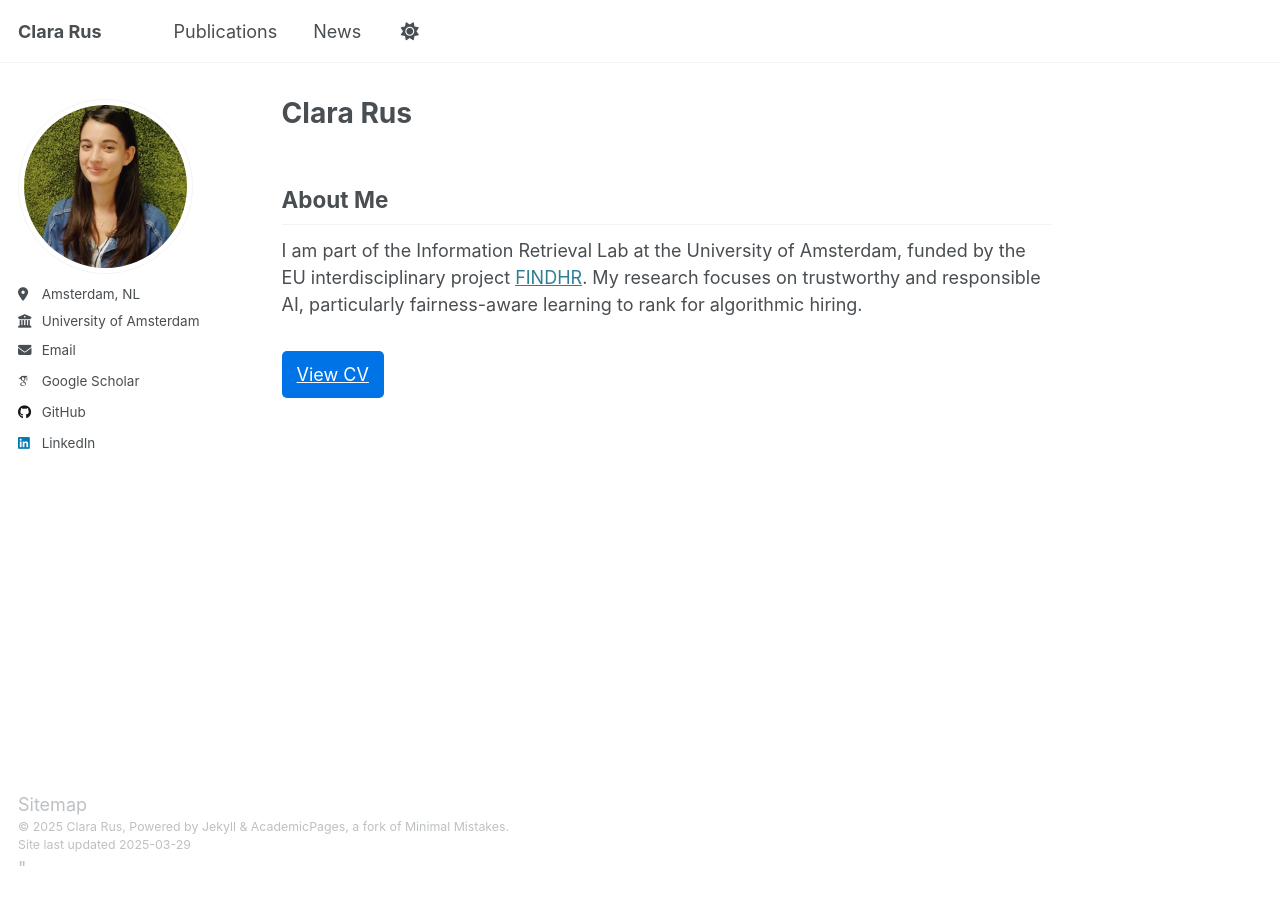
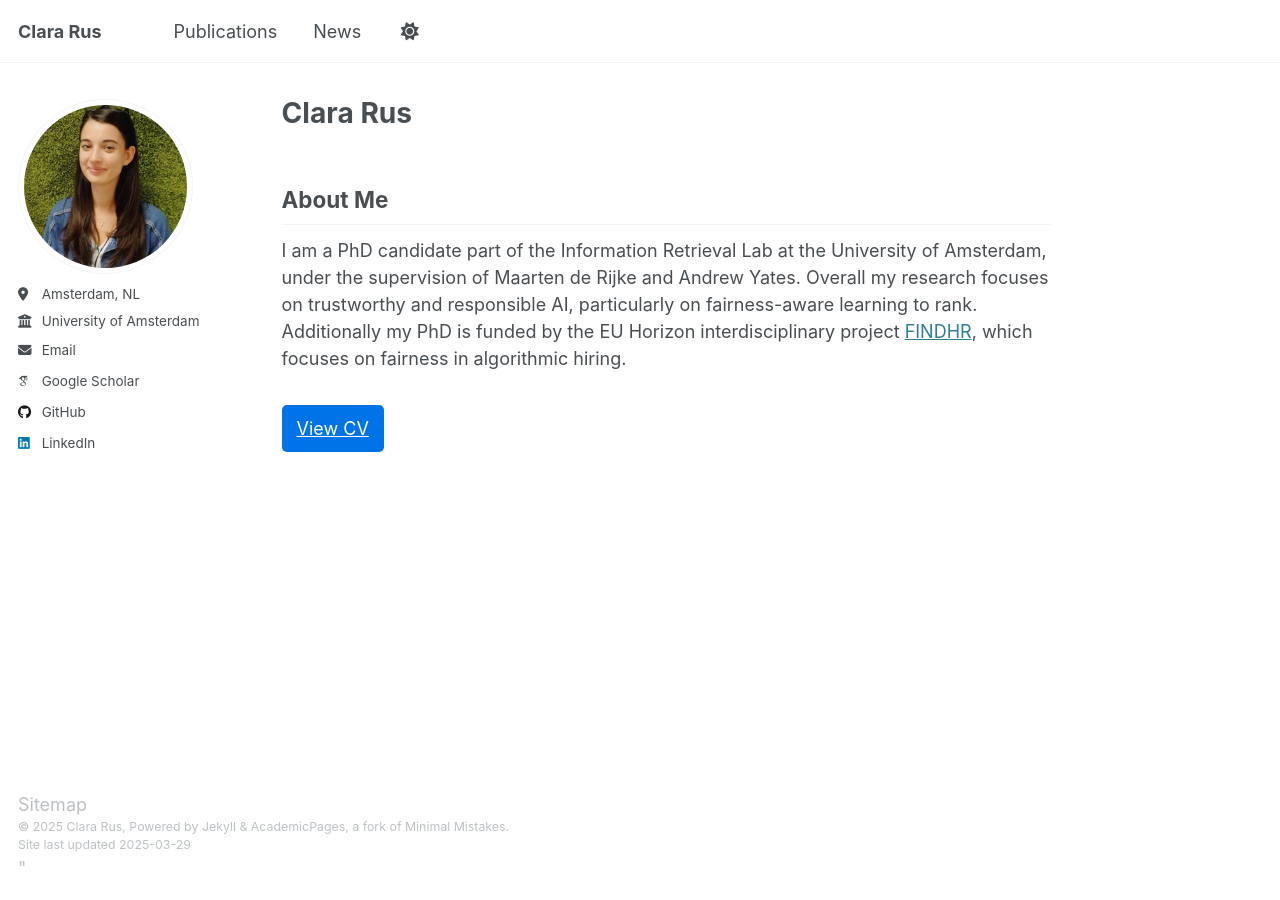
Before and after one commit to ClaraRus/ClaraRus.github.io, a Jekyll site: the page built from _pages/clara.html, in a window 1280 px wide. Built offline with Jekyll 4.4.1, drawn with Linux system fonts in a browser that asks for light colours; some web fonts are replaced.

Commit message:
Update clara.html

```diff
--- a/_pages/clara.html
+++ b/_pages/clara.html
@@ -5,7 +5,8 @@ author_profile: true
 ---
 <section id="about">
         <h2>About Me</h2>
-        <p>I am part of the Information Retrieval Lab at the University of Amsterdam, funded by the EU interdisciplinary project <a href="https://findhr.eu/">FINDHR</a>. My research focuses on trustworthy and responsible AI, particularly fairness-aware learning to rank for algorithmic hiring.</p>
+        <p>I am a PhD candidate part of the Information Retrieval Lab at the University of Amsterdam, under the supervision of Maarten de Rijke and Andrew Yates.
+        Overall my research focuses on trustworthy and responsible AI, particularly on fairness-aware learning to rank. Additionally my PhD is funded by the EU Horizon interdisciplinary project <a href="https://findhr.eu/">FINDHR</a>, which focuses on fairness in algorithmic hiring. </p>
         <a href="https://clararus.github.io/files/Clara_Rus_Academic_CV.pdf" class="cv-button">View CV</a>
 </section>
 
```
